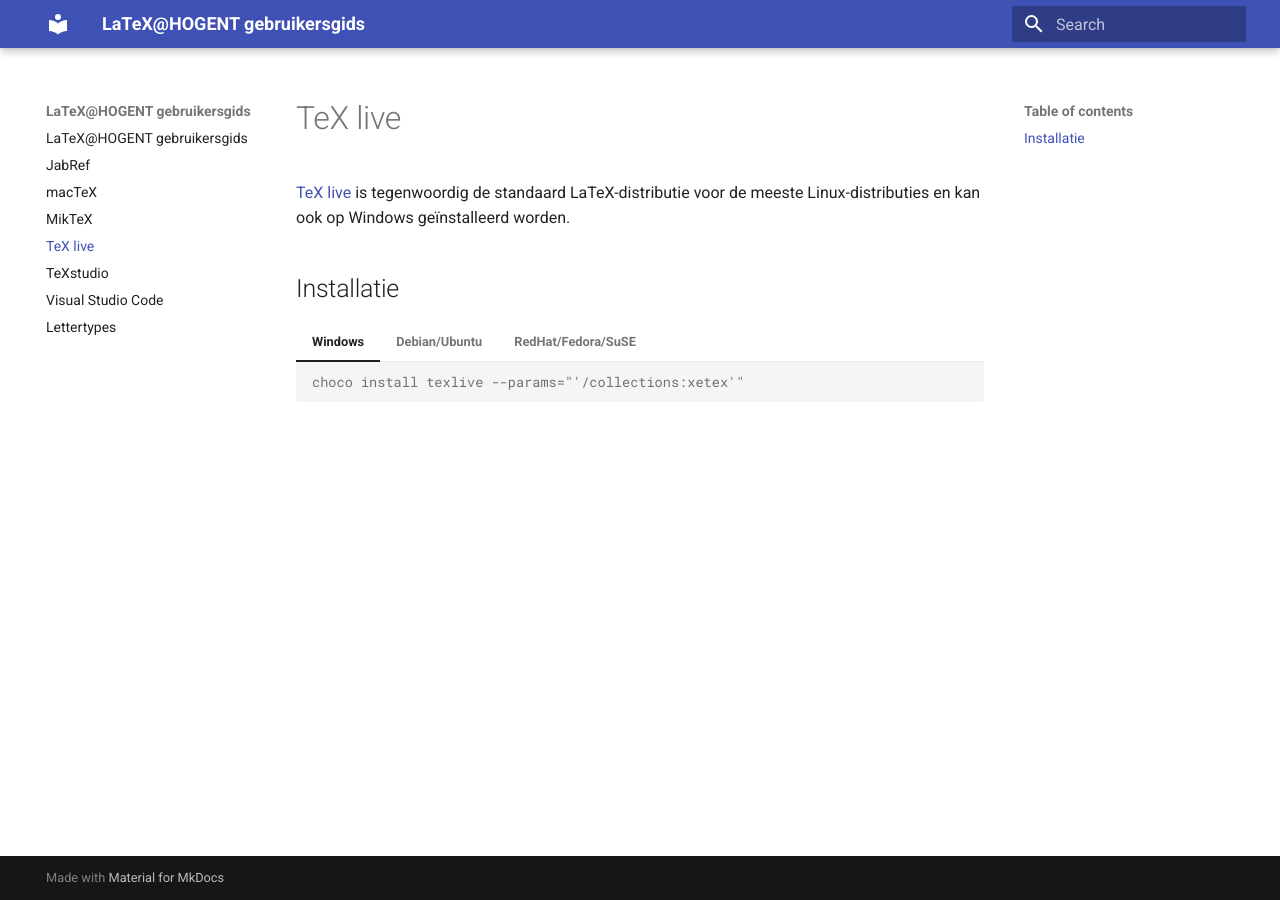
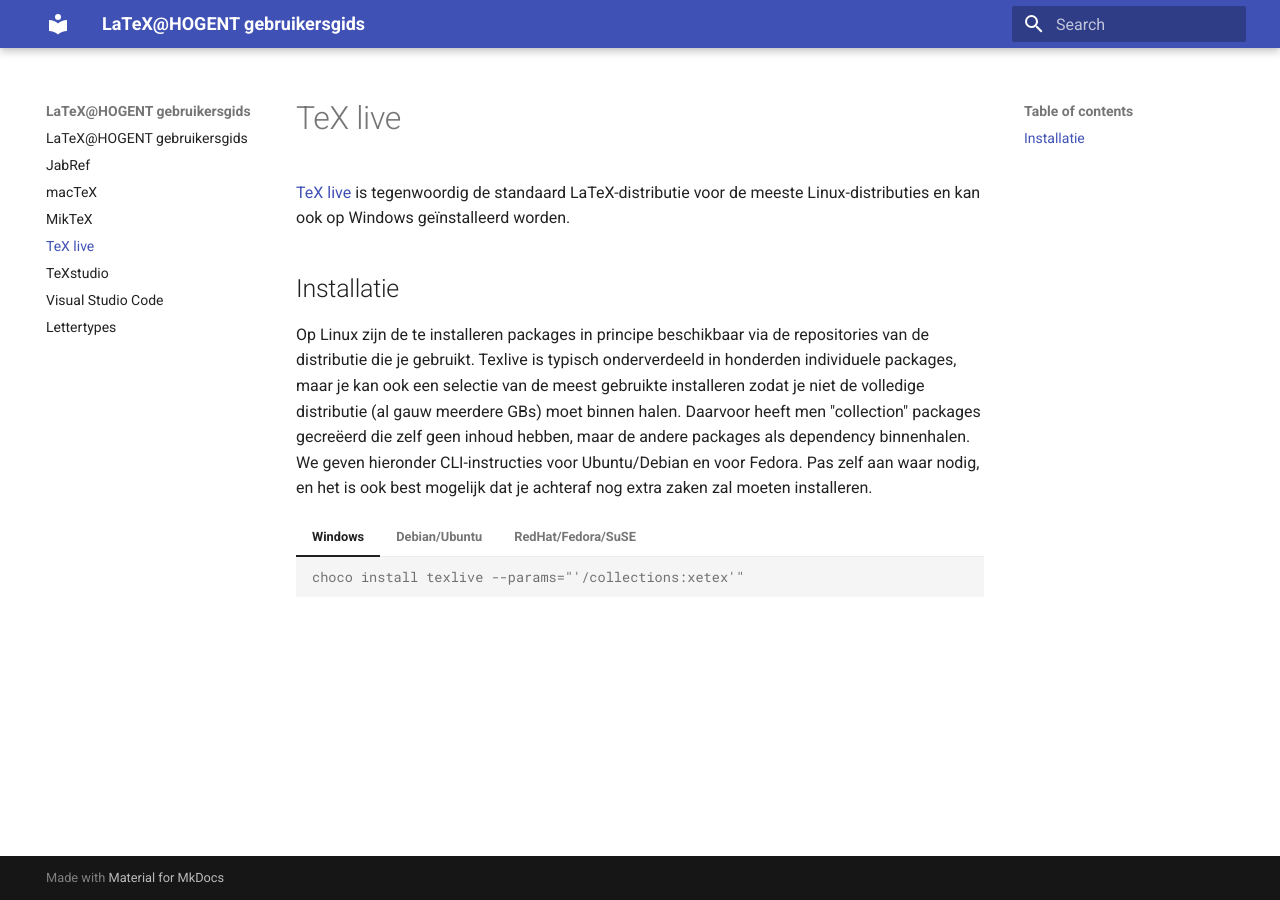
Before and after one commit to HoGentTIN/latex-hogent-gids, an MkDocs documentation site: the page built from docs/installatie-texlive.md, in a window 1280 px wide. Built offline with MkDocs 1.6.1 and Material for MkDocs 9.7.7, drawn with Linux system fonts in a browser that asks for light colours.

Commit message:
Fix instructies installatie

````diff
--- a/docs/installatie-texlive.md
+++ b/docs/installatie-texlive.md
@@ -3,6 +3,8 @@
 [TeX live](https://tug.org/texlive/) is tegenwoordig de standaard LaTeX-distributie voor de meeste Linux-distributies en kan ook op Windows geïnstalleerd worden.
 
 ## Installatie
+
+Op Linux zijn de te installeren packages in principe beschikbaar via de repositories van de distributie die je gebruikt. Texlive is typisch onderverdeeld in honderden individuele packages, maar je kan ook een selectie van de meest gebruikte installeren zodat je niet de volledige distributie (al gauw meerdere GBs) moet binnen halen. Daarvoor heeft men "collection" packages gecreëerd die zelf geen inhoud hebben, maar de andere packages als dependency binnenhalen. We geven hieronder CLI-instructies voor Ubuntu/Debian en voor Fedora. Pas zelf aan waar nodig, en het is ook best mogelijk dat je achteraf nog extra zaken zal moeten installeren.
 
 === "Windows"
 
@@ -19,5 +21,5 @@
 === "RedHat/Fedora/SuSE"
 
     ```console
-    sudo dnf install
+    sudo dnf install texlive-collection-latex texlive-babel-dutch
     ```
````
Also changed, not shown: docs/installatie-texstudio.md (+1 -3 lines).
